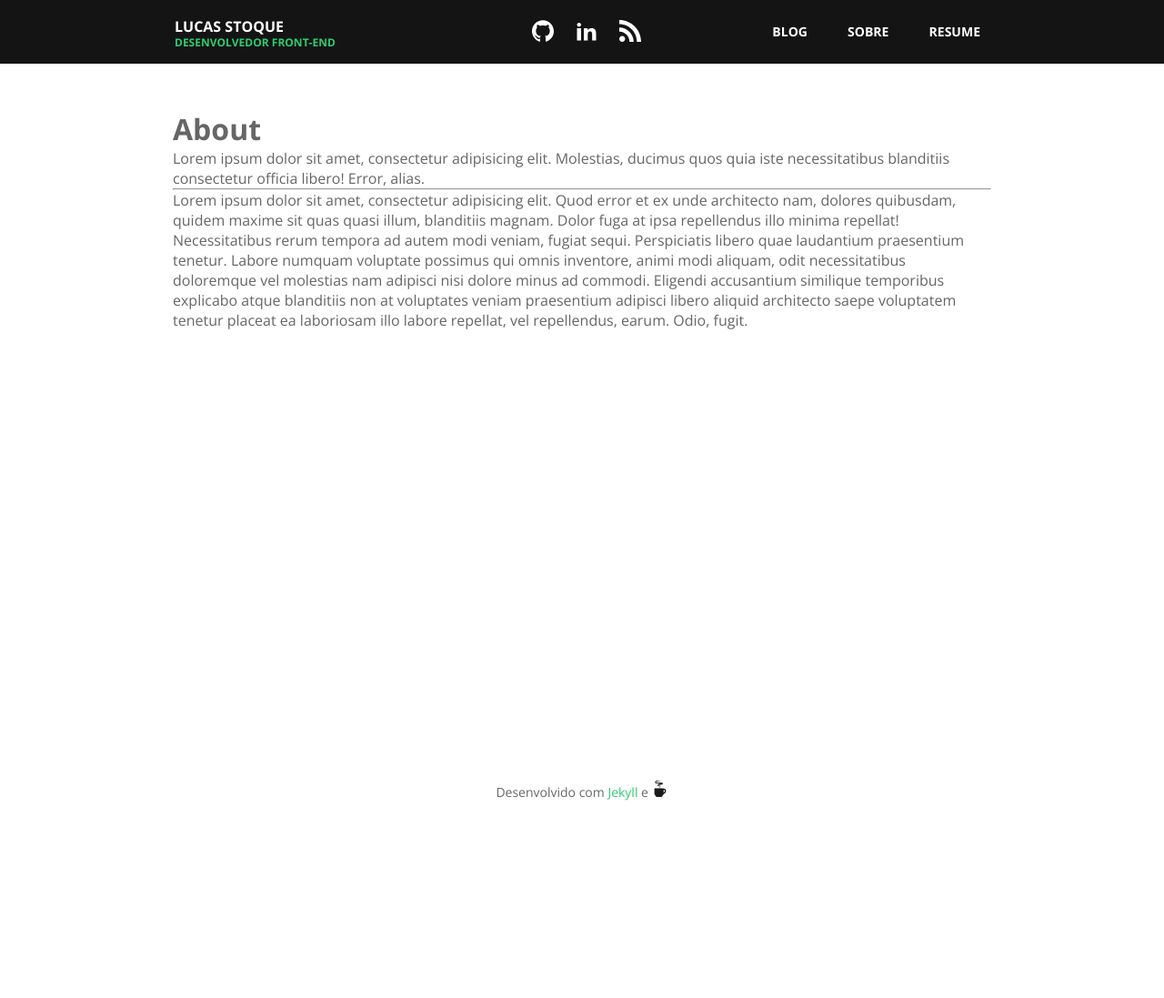
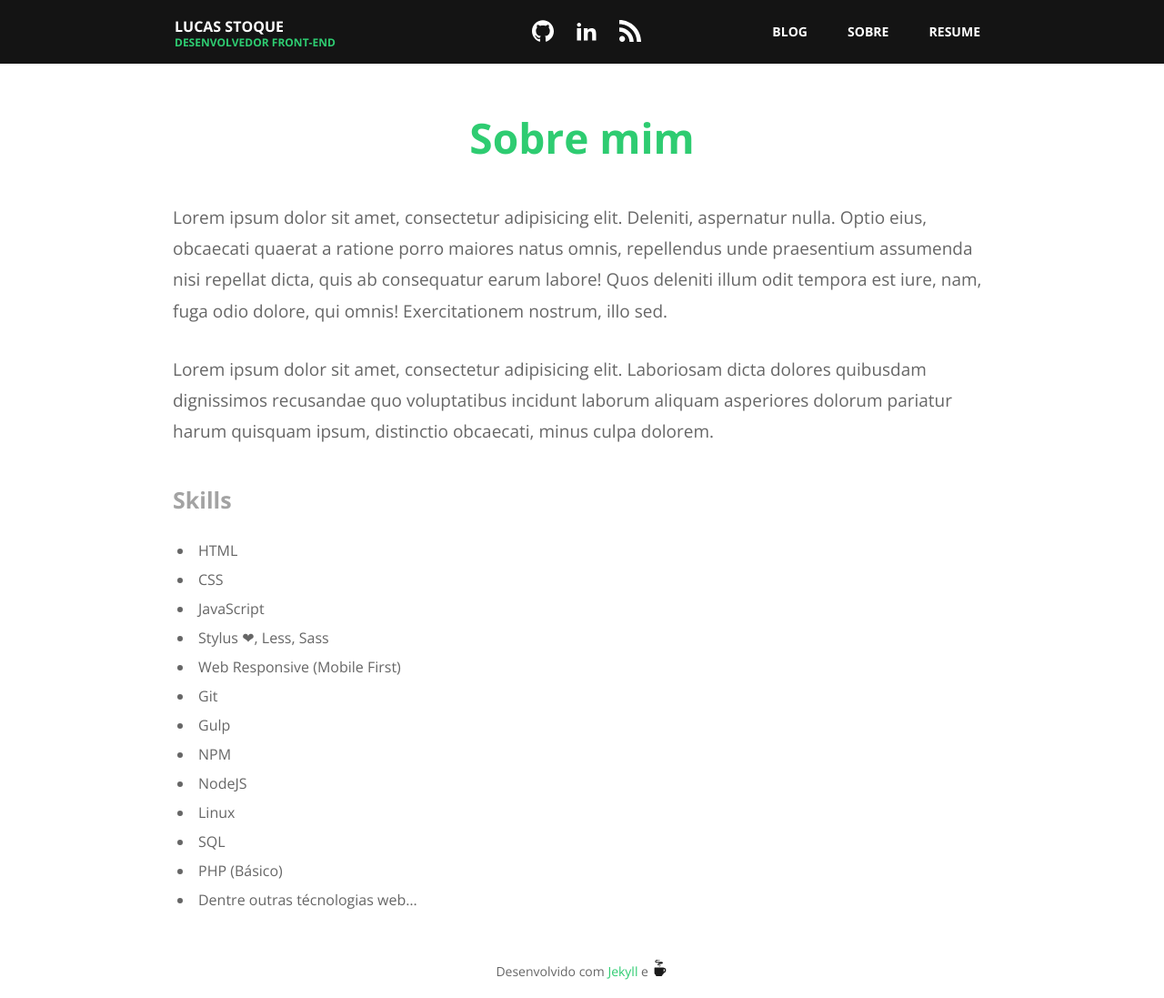
Before and after one commit to stoque/stoque.github.io, a Jekyll site: the page built from about.md, in a window 1280 px wide. Shown: the whole page at 91% size. Built offline with Jekyll 4.4.1, drawn with Linux system fonts in a browser that asks for light colours; before the commit the page ends 900 px from its top, so only the background shows below that.

Commit message:
Add about page

```diff
--- a/_config.yml
+++ b/_config.yml
@@ -14,7 +14,7 @@ title: Lucas Stoque - Desenvolvedor Front End
 email: stoque@live.com
 description: "Um blog de um desenvolvedor frontend que ama novas técnologias"
 baseurl: "" # the subpath of your site, e.g. /blog
-url: "https://stoque.github.io/" # the base hostname & protocol for your site
+url: "https://stoque.github.io" # the base hostname & protocol for your site
 twitter_username: ostoque
 github_username:  stoque
 
@@ -22,5 +22,12 @@ github_username:  stoque
 markdown: kramdown
 permalink: /:title/
 
+# Links
+links:
+  - title: Blog
+    url: /
+  - title: Sobre
+    url: /about
+
 # Exclude node and source
 exclude: ['package.json', 'gulpfile.js', 'README.md', 'src', 'node_modules']
--- a/_includes/header.html
+++ b/_includes/header.html
@@ -14,8 +14,9 @@
 				</svg>
 			</a>
 			<ul class="list">
-				<li class="item"><a href="" class="link">Blog</a></li>
-				<li class="item"><a href="" class="link">Sobre</a></li>
+				{% for link in site.links %}
+					<li class="item"><a href="{{ link.url }}" class="link">{{link.title}}</a></li>
+				{% endfor %}
 				<li class="item"><a href="" class="link">Resume</a></li>
 			</ul>
 		</nav>
--- a/_layouts/page.html
+++ b/_layouts/page.html
@@ -2,15 +2,12 @@
 layout: default
 ---
 
-<article class="article page">
+<article class="post-content">
 	<header class="header">
-		<h1 class="title -page">{{ page.title }}</h1>
+		<h1 class="title">{{ page.title }}</h1>
 	</header>
-	<p class="summary">
-		Lorem ipsum dolor sit amet, consectetur adipisicing elit. Molestias, ducimus quos quia iste necessitatibus blanditiis consectetur officia libero! Error, alias.
-	</p>
-	<hr>
-	<p class="text">
-		Lorem ipsum dolor sit amet, consectetur adipisicing elit. Quod error et ex unde architecto nam, dolores quibusdam, quidem maxime sit quas quasi illum, blanditiis magnam. Dolor fuga at ipsa repellendus illo minima repellat! Necessitatibus rerum tempora ad autem modi veniam, fugiat sequi. Perspiciatis libero quae laudantium praesentium tenetur. Labore numquam voluptate possimus qui omnis inventore, animi modi aliquam, odit necessitatibus doloremque vel molestias nam adipisci nisi dolore minus ad commodi. Eligendi accusantium similique temporibus explicabo atque blanditiis non at voluptates veniam praesentium adipisci libero aliquid architecto saepe voluptatem tenetur placeat ea laboriosam illo labore repellat, vel repellendus, earum. Odio, fugit.
-	</p>
-</article>
+
+	<div class="content">
+	{{ content }}
+	</div>
+</div>
--- a/_posts/2016-08-30-lorem-ipsum.markdown
+++ b/_posts/2016-08-30-lorem-ipsum.markdown
@@ -1,7 +1,7 @@
 ---
 layout: post
 title:  "Lorem Ipsum"
-introduction: "Lorem ipsum dolor sit amet, consectetur adipisicing elit. Similique, asperiores?"
+introduction: "Lorem ipsum dolor sit amet, consectetur adipisicing elit. Similique, asperiores? Lorem ipsum dolor sit amet, consectetur adipisicing elit. Laboriosam, amet!"
 date:   2016-08-30 14:35:00 -0300
 categories: jekyll update
 tags:
--- a/about.md
+++ b/about.md
@@ -1,5 +1,27 @@
 ---
 layout: page
-title: About
-permalink: /about/
+title: "Sobre mim"
+permalink: /about/index.html
+date:   2016-05-24 12:00:46 -0300
+description: "Um pouco sobre mim."
 ---
+
+
+Lorem ipsum dolor sit amet, consectetur adipisicing elit. Deleniti, aspernatur nulla. Optio eius, obcaecati quaerat a ratione porro maiores natus omnis, repellendus unde praesentium assumenda nisi repellat dicta, quis ab consequatur earum labore! Quos deleniti illum odit tempora est iure, nam, fuga odio dolore, qui omnis! Exercitationem nostrum, illo sed.
+
+Lorem ipsum dolor sit amet, consectetur adipisicing elit. Laboriosam dicta dolores quibusdam dignissimos recusandae quo voluptatibus incidunt laborum aliquam asperiores dolorum pariatur harum quisquam ipsum, distinctio obcaecati, minus culpa dolorem.
+
+### Skills
+* HTML
+* CSS
+* JavaScript
+* Stylus ❤, Less, Sass
+* Web Responsive (Mobile First)
+* Git
+* Gulp
+* NPM
+* NodeJS
+* Linux
+* SQL
+* PHP (Básico)
+* Dentre outras técnologias web...
--- a/assets/styles/main.css
+++ b/assets/styles/main.css
@@ -321,6 +321,7 @@ a {
   padding: 1.25rem;
   border: 2px solid #ebebeb;
   margin-bottom: 30px;
+  width: 100%;
   -webkit-transition: border 0.6s;
   transition: border 0.6s;
 }
--- a/src/stylus/module/_article.styl
+++ b/src/stylus/module/_article.styl
@@ -3,6 +3,7 @@
 	padding $space
 	border 2px solid darken(#fff, 8%)
 	margin-bottom 30px
+	width 100%
 	transition border 0.6s
 
 	&:hover
```
Also changed, not shown: src/stylus/layout/_footer.styl (added, +9 -0 lines), assets/styles/main.min.css.
